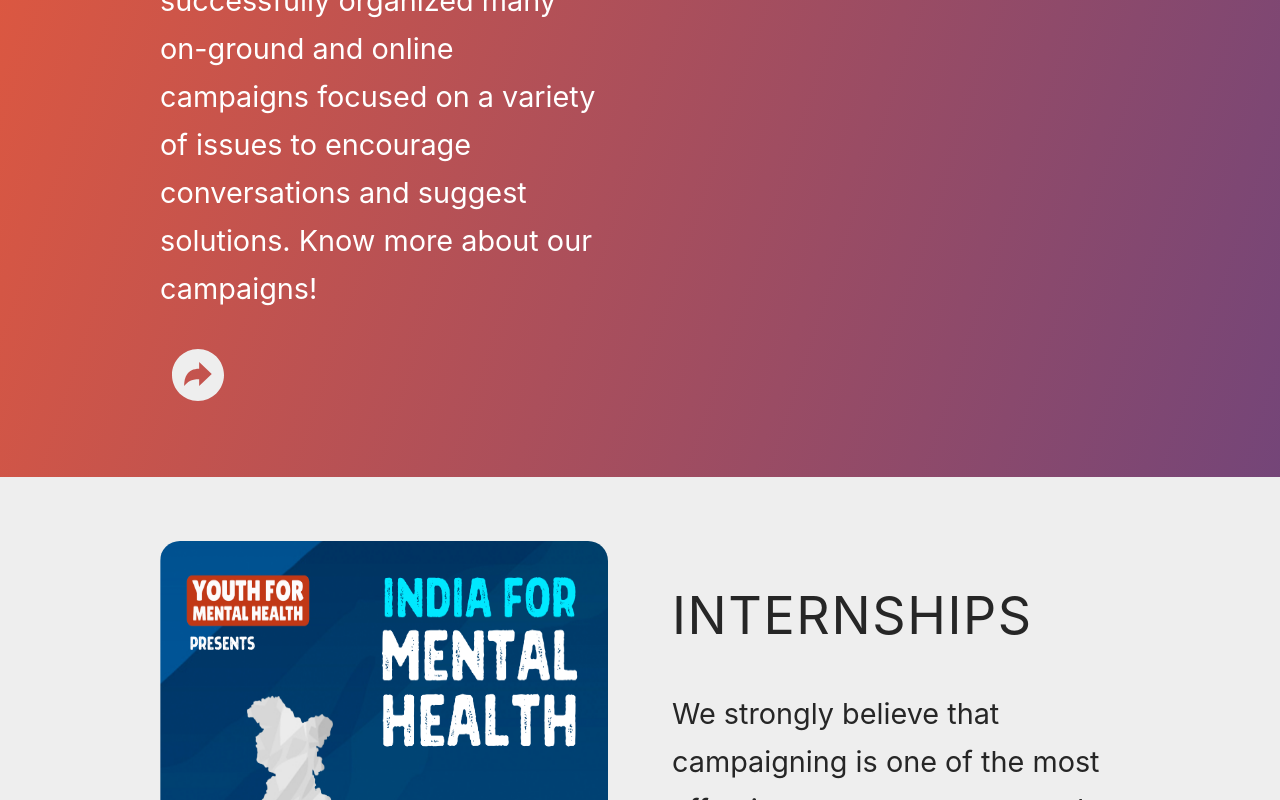
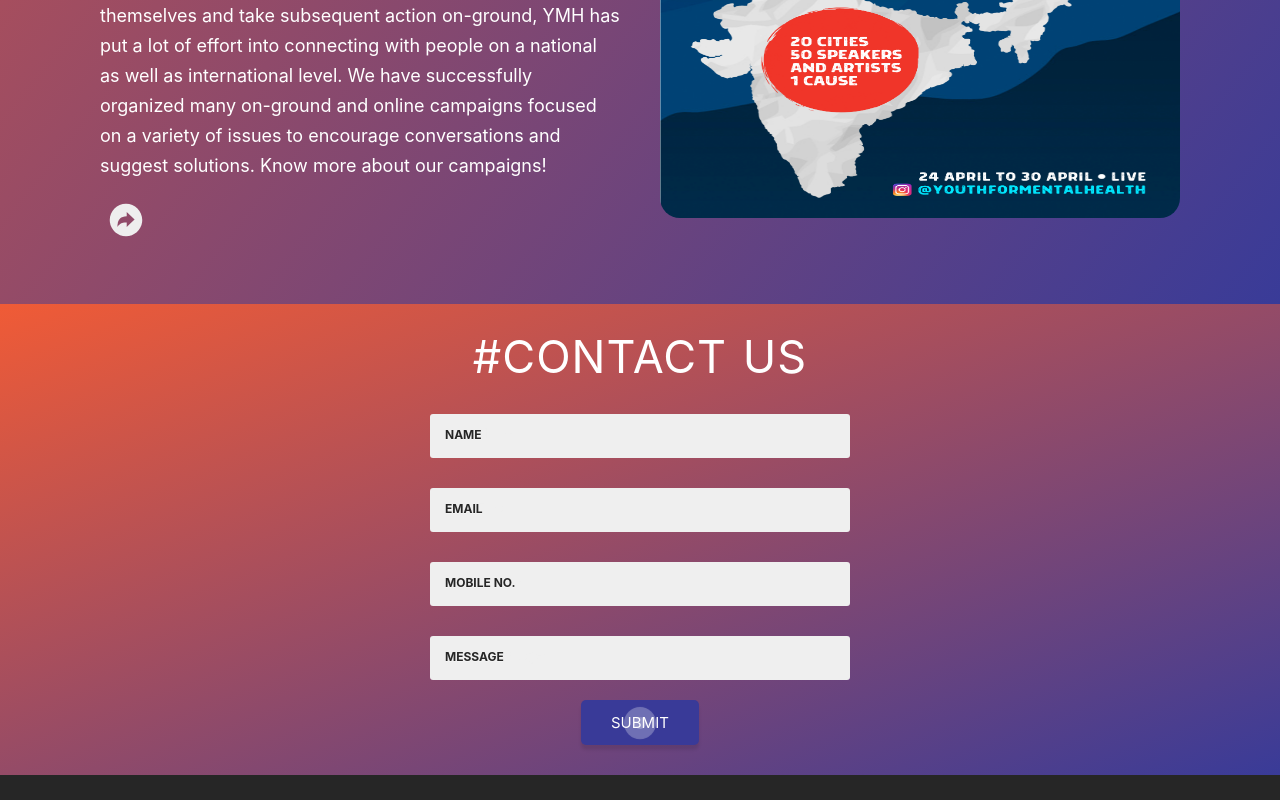
Before and after one commit to tashi2408/yourFriend, a React (Create React App) app: page / in a window 1280 px wide. Shown: the part 5112-5912 px from the top of the page. Built offline with nearby package versions, Linux system fonts and the light colour scheme.

Commit message:
sections-done

```diff
--- a/src/components/contactUs/ContactUs.css
+++ b/src/components/contactUs/ContactUs.css
@@ -9,7 +9,7 @@
   background-size: cover; */
   background: linear-gradient(to bottom right, #f05b36, #393b98);
 
-  padding: 2rem 0;
+  padding: 20px 0;
   overflow-x: hidden;
 }
 .row-cont {
@@ -37,19 +37,19 @@
   background: inherit;
 }
 .row:first-child {
-  padding: 1rem 0;
+  padding: 10px 0;
 }
 .row span {
   position: relative;
   display: inline-block;
-  margin: 1.5rem 0;
+  margin: 15px 0;
 }
 
 .clean-slide {
   position: relative;
   display: inline-block;
-  width: 42rem;
-  padding: 1rem 0 1rem 1.5rem;
+  width: 420px;
+  padding: 10px 0 1rem 15px;
   font-family: "Open Sans", sans;
   font-weight: 400;
   color: #393a98;
@@ -57,7 +57,7 @@
   border: 0;
   border-radius: 3px;
   outline: 0;
-  text-indent: 6rem;
+  text-indent: 60px;
   transition: all 0.3s ease-in-out;
 }
 .clean-slide::-webkit-input-placeholder {
@@ -72,13 +72,13 @@
   top: 0;
   left: 0;
   bottom: 0;
-  padding: 1.3rem 1.5rem;
-  font-size: 1.1rem;
+  padding: 13px 15px;
+  font-size: 12px;
   font-weight: 700;
   text-transform: uppercase;
-  color: #032429;
+  color: #262626;
   text-align: left;
-  text-shadow: 0 0.1rem 0 rgba(255, 255, 255, 0.4);
+  text-shadow: 0 1px 0 rgba(255, 255, 255, 0.4);
   transition: all 0.3s ease-in-out, color 0.3s ease-out;
   border-top-left-radius: 3px;
   border-bottom-left-radius: 3px;
@@ -142,10 +142,10 @@
   background: #393a98;
   box-shadow: 0 0.3rem 0.2rem 0 rgba(0, 0, 0, 0.1);
   border-radius: 5px;
-  height: 4.5rem;
-  padding: 0 3rem;
+  height: 45px;
+  padding: 0 30px;
   color: #fff;
-  font-size: 1.5rem;
+  font-size: 15px;
   text-transform: uppercase;
   text-decoration: none;
   transition: background 0.3s, transform 0.3s, box-shadow 0.3s;
@@ -153,11 +153,11 @@
 }
 .button:hover {
   background: #42439b;
-  box-shadow: 0 0.4rem 1.7rem rgba(0, 0, 0, 0.2);
+  box-shadow: 0 40px 17px rgba(0, 0, 0, 0.2);
   transform: translate3d(0, -2px, 0);
 }
 .button:active {
-  box-shadow: 0 0.1rem 0.1rem 0 rgba(0, 0, 0, 0.1);
+  box-shadow: 0 1px 1px 0 rgba(0, 0, 0, 0.1);
   transform: translate3d(0, 1px, 0);
 }
 
@@ -174,8 +174,8 @@
   bottom: 0;
   background: rgba(255, 255, 255, 0.4);
   border-radius: 50%;
-  width: 2rem;
-  height: 2rem;
+  width: 20px;
+  height: 20px;
   opacity: 0;
   margin: auto;
 }
--- a/src/components/footer/Footer.js
+++ b/src/components/footer/Footer.js
@@ -13,25 +13,25 @@ export default class Footer extends React.Component {
       <div className="footer">
         <div className="footer-content">
           <div className="social-medialinks">
-            <ul>
-              <li>
-                <a href="#">
-                  <FaFacebookF className="fab icon" />{" "}
+            <ul className="footer-list">
+              <li className="footer-list-item">
+                <a className="footer-list-link" href="#">
+                  <FaFacebookF className="fab footer-icon" />{" "}
                 </a>
               </li>
-              <li>
-                <a href="#">
-                  <FaTwitter className="fab icon" />{" "}
+              <li className="footer-list-item">
+                <a className="footer-list-link" href="#">
+                  <FaTwitter className="fab footer-icon" />{" "}
                 </a>
               </li>
-              <li>
-                <a href="#">
-                  <FaLinkedinIn className="fab icon" />{" "}
+              <li className="footer-list-item">
+                <a className="footer-list-link" href="#">
+                  <FaLinkedinIn className="fab footer-icon" />{" "}
                 </a>
               </li>
-              <li>
-                <a href="#">
-                  <FaInstagram className="fab icon" />{" "}
+              <li className="footer-list-item">
+                <a className="footer-list-link" href="#">
+                  <FaInstagram className="fab footer-icon" />{" "}
                 </a>
               </li>
             </ul>
--- a/src/components/footer/FooterCSS.css
+++ b/src/components/footer/FooterCSS.css
@@ -1,13 +1,90 @@
 .footer {
   background: #262626;
-  padding: 2rem 0;
+  padding: 20px 0;
 }
 
 .footer-content {
   display: flex;
   justify-content: space-between;
   align-items: center;
-  padding: 1rem 5rem;
+  padding: 10px 50px;
+}
+
+.footer-list {
+  display: flex;
+  justify-content: center;
+  margin: 0;
+  padding: 0;
+}
+
+.footer-list .footer-list-item {
+  list-style: none;
+}
+
+.footer-list .footer-list-item .footer-list-link {
+  width: 30px;
+  height: 30px;
+  background-color: #888;
+  text-align: center;
+  line-height: 30px;
+  font-size: 20px;
+  margin-right: 10px;
+  display: block;
+  border-radius: 50%;
+  position: relative;
+  overflow: hidden;
+  border: 3px solid #888;
+  z-index: 1;
+  transition: 0.5s;
+}
+
+.footer-list .footer-list-item .footer-list-link .footer-icon {
+  position: relative;
+  color: #262626;
+  transition: 0.5s;
+  z-index: 3;
+}
+
+.footer-list .footer-list-item .footer-list-link:hover {
+  border: 3px solid #fff;
+  background-color: #fff;
+}
+
+.footer-list .footer-list-item .footer-list-link:hover .footer-icon {
+  color: #fff;
+  transform: rotateY(360deg);
+}
+
+.footer-list .footer-list-item .footer-list-link:before {
+  content: "";
+  position: absolute;
+  top: 100%;
+  left: 0;
+  width: 100%;
+  height: 100%;
+  background: #f00;
+  transition: 0.5s;
+  z-index: 2;
+}
+
+.footer-list .footer-list-item .footer-list-link:hover:before {
+  top: 0;
+}
+
+.footer-list .footer-list-item:nth-child(1) a:before {
+  background: #3b5999;
+}
+
+.footer-list .footer-list-item:nth-child(2) a:before {
+  background: #55acee;
+}
+
+.footer-list .footer-list-item:nth-child(3) a:before {
+  background: #0077b5;
+}
+
+.footer-list .footer-list-item:nth-child(4) a:before {
+  background: #8a3ab9;
 }
 
 /* ul {
@@ -90,14 +167,14 @@ ul li:nth-child(4) a:before {
 /*******************************************************************************/
 .links-footer {
   color: #888;
-  font-size: 1.1rem;
+  font-size: 11px;
   display: flex;
   justify-content: center;
   padding: 1rem 0;
 }
 
 .link-item {
-  padding-right: 0.6rem;
+  padding-right: 6px;
   transition: all 0.3s;
   text-transform: uppercase;
 }
@@ -108,6 +185,6 @@ ul li:nth-child(4) a:before {
 
 .legal {
   text-align: center;
-  font-size: 1.4rem;
+  font-size: 14px;
   color: #888;
 }
--- a/src/components/ourwork/OurWorkC.css
+++ b/src/components/ourwork/OurWorkC.css
@@ -1,17 +1,17 @@
 .ourwork {
-  padding: 2rem 0;
+  padding: 20px 0;
   background: linear-gradient(to bottom right, #f05b36, #393b98);
 }
 
 .ourwork-section {
   display: grid;
-  padding: 4rem 10rem;
+  padding: 40px 100px;
   grid-template-columns: 1fr 1fr;
-  grid-column-gap: 4rem;
+  grid-column-gap: 40px;
 }
 
 .left-container {
-  font-size: 1.5rem;
+  font-size: 15px;
 }
 
 .right-container {
@@ -19,7 +19,7 @@
 
 .work-image {
   width: 100%;
-  height: 40rem;
+  height: 400px;
   border-radius: 20px;
 }
 
@@ -35,8 +35,8 @@
 
 .work-icon,
 .work-icon-w {
-  height: 4rem;
-  width: 4rem;
+  height: 40px;
+  width: 40px;
   transition: all 0.3s;
 }
 
--- a/src/components/overview/OverviewC.css
+++ b/src/components/overview/OverviewC.css
@@ -1,5 +1,5 @@
 .overview {
-  padding: 2rem;
+  padding: 20px;
 }
 
 .overview-content {
--- a/src/index.css
+++ b/src/index.css
@@ -26,25 +26,25 @@ body {
 
 .primary-heading {
   text-align: center;
-  padding: 0.5rem;
+  padding: 5px;
   margin: 0;
-  font-size: 4.5rem;
+  font-size: 45px;
   font-weight: 400;
-  letter-spacing: 0.1rem;
-  word-spacing: 0.2rem;
+  letter-spacing: 1px;
+  word-spacing: 2px;
   text-transform: uppercase;
 }
 
 .secondary-heading {
   font-weight: 400;
-  font-size: 3.25rem;
+  font-size: 32.5px;
   text-transform: uppercase;
-  letter-spacing: 0.1rem;
+  letter-spacing: 1px;
 }
 
 .primary-para {
-  font-size: 1.8rem;
-  line-height: 3rem;
+  font-size: 18px;
+  line-height: 30px;
 }
 
 .color-w {
```
